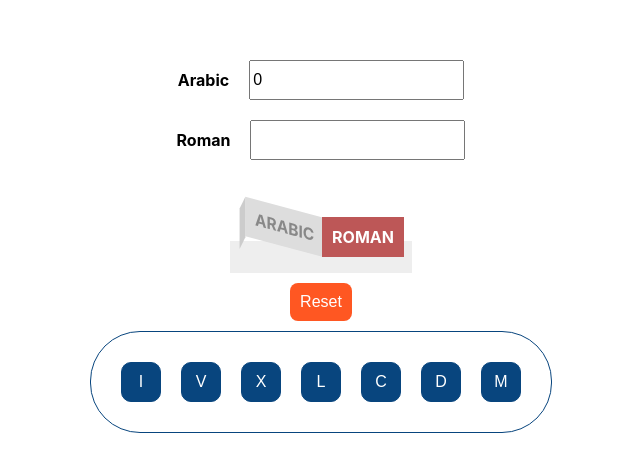
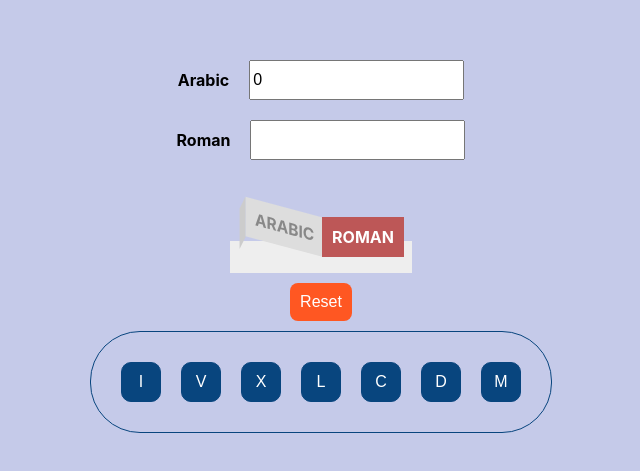
Before and after one commit to licia03/spqn, a React (Create React App) app: page / in a window 1280 px wide. Shown: the part 159-630 px from the top of the page, without its empty margins (319-959 px from the left). Built offline with nearby package versions, Linux system fonts and the light colour scheme.

Commit message:
Change background color when toggling switch

```diff
--- a/src/App.css
+++ /dev/null
@@ -1,8 +0,0 @@
-.App {
-  text-align: center;
-  display: flex;
-  flex-direction: column;
-  justify-content: center;
-  align-items: center;
-  height: 100vh;
-}
--- /dev/null
+++ b/src/App.module.css
@@ -0,0 +1,37 @@
+.app {
+  text-align: center;
+  display: flex;
+  flex-direction: column;
+  justify-content: center;
+  align-items: center;
+  height: 100vh;
+}
+
+.circleAnimation {
+  animation-duration: 1s;
+}
+
+.romanAnimation {
+  animation-name: circleAnimation1;
+}
+
+.arabicAnimation {
+  animation-name: circleAnimation2;
+}
+
+@keyframes circleAnimation1 {
+  0% {
+    clip-path: circle(0%);
+  }
+  100% {
+    clip-path: circle(100%);
+  }
+}
+@keyframes circleAnimation2 {
+  0% {
+    clip-path: circle(0%);
+  }
+  100% {
+    clip-path: circle(100%);
+  }
+}
--- a/src/App.tsx
+++ b/src/App.tsx
@@ -1,6 +1,7 @@
 import React, { useState, useCallback, useEffect } from "react";
+import cn from "classnames";
 import NumberField from "./components/NumberField/NumberField";
-import "./App.css";
+import styles from "./App.module.css";
 import KeyboardRoman from "./components/KeyboardRoman/KeyboardRoman";
 import KeyboardArabic from "./components/KeyboardArabic/KeyboardArabic";
 import Switch from "./components/Switch/Switch";
@@ -12,6 +13,7 @@ import {
 } from "./utility/converter";
 import { RomanChar, NumeralSystem, ValidArabicNumber } from "./types";
 import ResetCTA from "./components/ResetCTA/ResetCTA";
+import paletteStyles from "./utility/palette.module.css";
 
 const App = () => {
   const [selectedNumeralSystem, setSelectedNumeralSystem] = useState<
@@ -67,7 +69,10 @@ const App = () => {
   }, []);
 
   return (
-    <div className="App">
+    <div className={cn(styles.app, styles.circleAnimation, {
+      [paletteStyles.backgroundArabic]: selectedNumeralSystem === "arabic",
+      [paletteStyles.backgroundRoman]: selectedNumeralSystem === "roman",
+    })}>
       <NumberField
         label="Arabic"
         value={
--- a/src/utility/palette.module.css
+++ b/src/utility/palette.module.css
@@ -8,3 +8,5 @@
 .primaryTextColor    { color: #212121; }
 .secondaryTextColor  { color: #757575; }
 .dividerColor         { border-color: #BDBDBD; }
+.backgroundRoman { background: #C5CAE9; }
+.backgroundArabic { background: #757575; }
```
